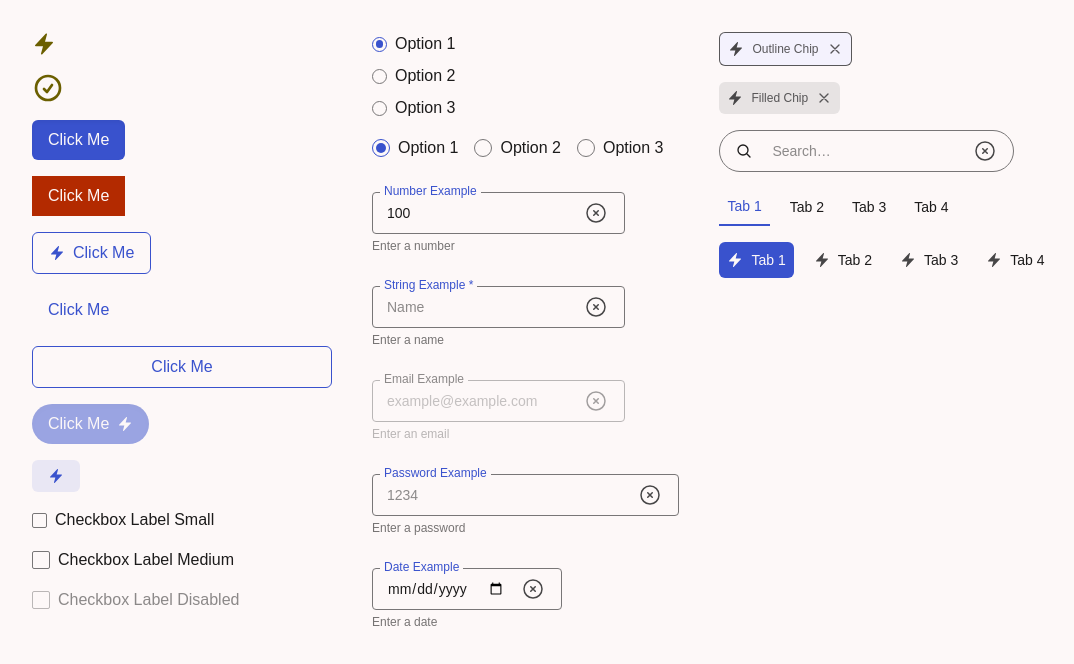
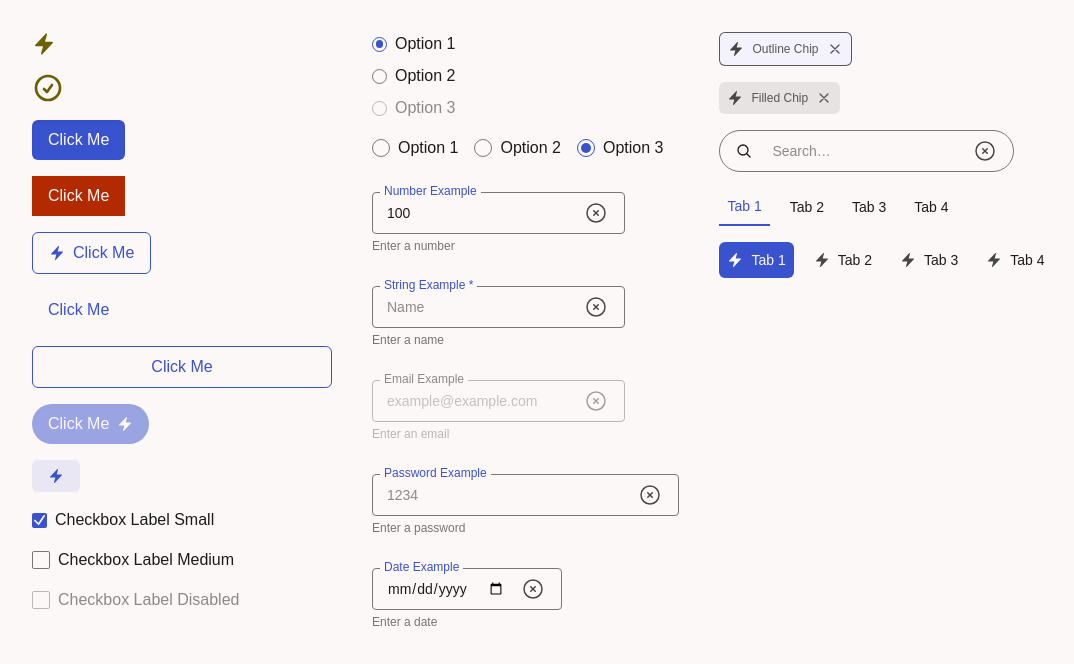
Before and after one commit to input-output-hk/PHA-react-FE-template, a Next.js app in the folder starter_app/: page / in a window 1280 px wide. Shown: the top 664 px of the page, without its empty margins (0-1074 px from the left). Built offline with nearby package versions, Linux system fonts and the light colour scheme.

Commit message:
fix checkbox and radio button issues

```diff
--- a/starter_app/src/app/components/Checkbox.tsx
+++ b/starter_app/src/app/components/Checkbox.tsx
@@ -6,29 +6,27 @@ import { CheckIcon } from '@heroicons/react/24/solid';
 
 interface CheckboxProps {
     label?: string;
-    checked?: boolean;
     defaultChecked?: boolean;
     onChange?: (event: React.ChangeEvent<HTMLInputElement>) => void;
     disabled?: boolean;
     size?: 'small' | 'medium';
+    value?: string;
+    name?: string;
 }
 
 export default function Checkbox({
     label,
-    checked,
     defaultChecked = false,
     onChange,
     disabled,
-    size
+    size,
+    value,
+    name,
 }: CheckboxProps) {
-    const isControlled = checked !== undefined;
-    const [internalChecked, setInternalChecked] = React.useState(defaultChecked);
-    const isChecked = isControlled ? checked : internalChecked;
+    const [checked, setInternalChecked] = React.useState(defaultChecked);
 
     const handleChange = (event: React.ChangeEvent<HTMLInputElement>) => {
-        if (!isControlled) {
-            setInternalChecked(event.target.checked);
-        }
+        setInternalChecked(event.target.checked);
         onChange?.(event);
     };
 
@@ -39,15 +37,17 @@ export default function Checkbox({
             <input
                 type="checkbox"
                 className="peer absolute opacity-0 "
-                {...(isControlled ? { checked: isChecked } : { defaultChecked })}
+                checked={checked}
                 onChange={handleChange}
                 disabled={disabled}
+                value={value}
+                name={name}
             />
             <span className={cn(
                     'relative flex items-center justify-center border-[1.75px] border-outline rounded-xs peer-checked:bg-primary peer-checked:border-none peer-disabled:opacity-50 peer-disabled:pointer-events-none',
                     checkboxSize
                 )}>
-                {isChecked && (
+                {checked && (
                     <Icon
                         svg={<CheckIcon />}
                         size={size === 'small' ? 'xsmall' : 'small'}
--- a/starter_app/src/app/components/RadioGroup.tsx
+++ b/starter_app/src/app/components/RadioGroup.tsx
@@ -1,5 +1,5 @@
 'use client';
-import React from 'react';
+import React, { useState } from 'react';
 import cn from '../utils/styleUtil';
 
 interface RadioButtonProps {
@@ -7,23 +7,25 @@ interface RadioButtonProps {
     value: string;
     label?: string;
     checked?: boolean;
-    defaultChecked?: boolean;
     onChange?: (event: React.ChangeEvent<HTMLInputElement>) => void;
     size?: 'small' | 'medium';
+    disabled?: boolean;
 }
 
 interface RadioGroupProps {
     direction?: 'row' | 'column';
     name: string;
     radioButtons: RadioButtonProps[];
+    defaultChecked?: string;
 }
 
+// When using this individual Radio Button Component you will need to manage the checked state and onChange handler in the parent component.
 export function RadioButton({
     name,
     value,
     label,
     checked,
-    defaultChecked,
+    disabled = false,
     onChange,
     size = 'small',
 }: RadioButtonProps) {
@@ -37,20 +39,20 @@ export function RadioButton({
             value={value}
             className="peer absolute opacity-0"
             checked={checked}
-            defaultChecked={defaultChecked}
             onChange={onChange}
+            disabled={disabled}
         />
         <span
             className={cn(
-                'relative flex items-center justify-center border-[1.75px] border-outline rounded-full peer-checked:border-primary',
+                'relative flex items-center justify-center border-[1.75px] border-outline rounded-full peer-checked:border-primary peer-disabled:opacity-50 peer-disabled:pointer-events-none',
                 radioSize
             )}
         >
-            {(checked || defaultChecked) && (
+            {checked && (
                 <span className="w-[60%] h-[60%] bg-primary rounded-full" />
             )}
         </span>
-        {label && <span className={`text-onSurface mr-4`}>{label}</span>}
+        {label && <span className={`text-onSurface mr-4 peer-disabled:opacity-50`}>{label}</span>}
     </label>
     );
 }
@@ -58,10 +60,10 @@ export function RadioButton({
 export default function RadioGroup({
     name,
     direction = 'column',
-    radioButtons
+    radioButtons,
+    defaultChecked,
 }: RadioGroupProps) {
-    const defaultSelected = radioButtons.find(btn => btn.defaultChecked)?.value ?? null;
-    const [selectedValue, setSelectedValue] = React.useState<string | null>(defaultSelected);
+    const [selectedValue, setSelectedValue] = useState(defaultChecked);
 
     const handleChange = (event: React.ChangeEvent<HTMLInputElement>) => {
         setSelectedValue(event.target.value);
@@ -79,6 +81,7 @@ export default function RadioGroup({
                         checked={selectedValue === button.value}
                         onChange={handleChange}
                         size={button.size}
+                        disabled={button.disabled}
                     />
                 ))}
             </div>
--- a/starter_app/src/app/page.tsx
+++ b/starter_app/src/app/page.tsx
@@ -24,24 +24,26 @@ export default function Home() {
           <Button variant="outlined" content="Click Me" fullWidth/>
           <Button variant="primary" shape="pill" content="Click Me" disabled endIcon={{ svg: <Bolt /> }} />
           <Button variant="icon" content={{ svg: <Bolt /> }} />
-          <Checkbox label='Checkbox Label Small' size='small'/>
+          <Checkbox label='Checkbox Label Small' size='small'defaultChecked={true} />
           <Checkbox label='Checkbox Label Medium' size='medium'/>
           <Checkbox label='Checkbox Label Disabled' disabled />
         </div>
         <div className='flex flex-col gap-4 items-start ml-10'>
           <RadioGroup
             name="smallGroupExample"
+            defaultChecked="1"
             radioButtons={[
-              { value: "1", label: "Option 1", defaultChecked: true },
+              { value: "1", label: "Option 1" },
               { value: "2", label: "Option 2" },
-              { value: "3", label: "Option 3" },
+              { value: "3", label: "Option 3", disabled: true },
             ]}
           />
           <RadioGroup
             name="mediumGroupExample"
+            defaultChecked='3'
             direction="row"
             radioButtons={[
-              { value: "1", label: "Option 1", size: "medium", defaultChecked: true },
+              { value: "1", label: "Option 1", size: "medium" },
               { value: "2", label: "Option 2", size: "medium" },
               { value: "3", label: "Option 3", size: "medium" },
             ]}
```
